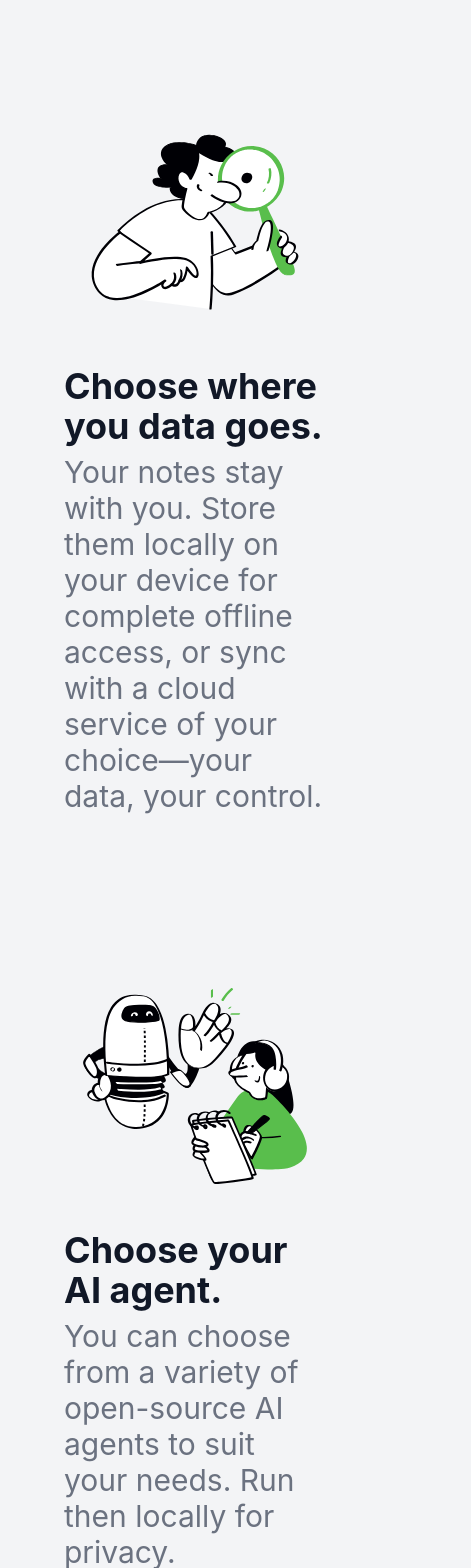
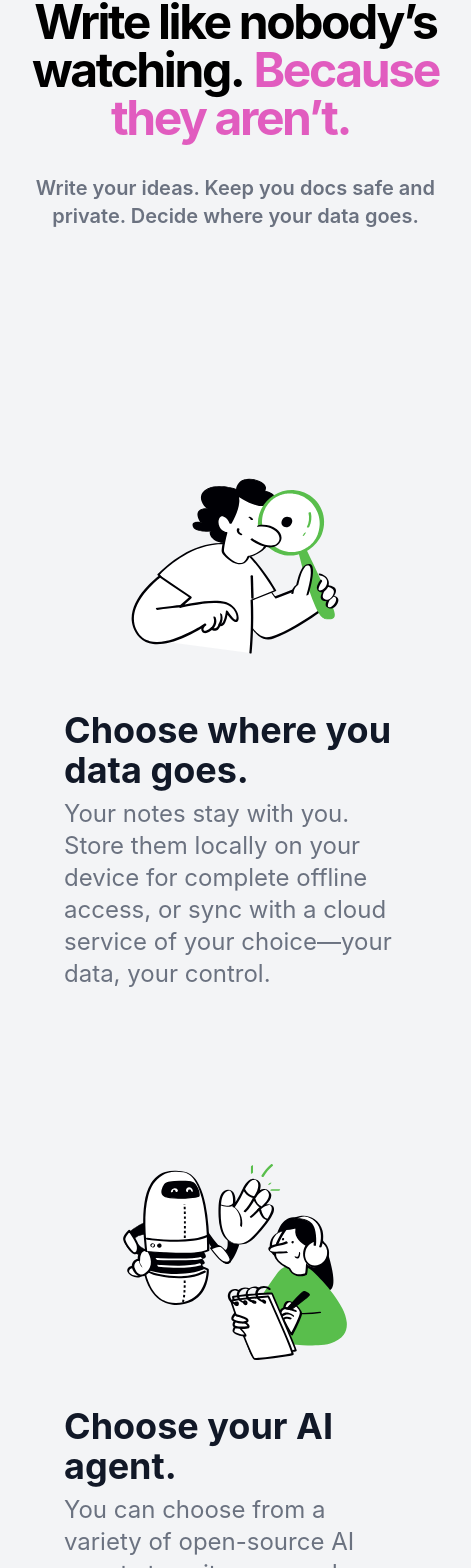
Before and after one commit to leandroBorgesFerreira/WriteopiaLandingPage, a React (Create React App) app: page / in a window 390 px wide. Shown: the part 130-1698 px from the top of the page, 471 px wide, since content can reach past the window. Built offline with nearby package versions, Linux system fonts and the light colour scheme.

Commit message:
Fixing text for pitch

```diff
--- a/src/home/pitch.tsx
+++ b/src/home/pitch.tsx
@@ -20,7 +20,7 @@ function DataChoice() {
       <div className="flex flex-col-reverse lg:flex-row items-center py-10">
         <div className="p-6 px-10 items-center justify-center dark:text-gray-200 text-left max-w-4xl">
           <h2 className="text-4xl md:text-6xl font-bold">{t('pitch_data_choice_title')}</h2>
-          <p className="text-3xl mt-2 text-gray-500 dark:text-gray-400">{t('pitch_data_choice_subtitle')}</p>
+          <p className="text-2xl md:text-3xl mt-2 text-gray-500 dark:text-gray-400">{t('pitch_data_choice_subtitle')}</p>
         </div>
 
         <div className='w-10'/>
@@ -43,7 +43,7 @@ function AiChoice() {
 
         <div className="p-6 px-10 items-center justify-center dark:text-gray-200 text-left max-w-4xl">
           <h2 className="text-4xl md:text-6xl font-bold">{t('pitch_ai_choice_title')}</h2>
-          <p className="text-3xl mt-2 text-gray-500 dark:text-gray-400">{t('pitch_ai_choice_subtitle')}</p>
+          <p className="text-2xl md:text-3xl mt-2 text-gray-500 dark:text-gray-400">{t('pitch_ai_choice_subtitle')}</p>
         </div>
       </div>
     </Suspense>
@@ -58,7 +58,7 @@ function OpenFormat() {
       <div className="flex flex-col-reverse lg:flex-row items-center py-10">
         <div className="p-6 px-10 items-center justify-center dark:text-gray-200 text-left max-w-4xl">
           <h2 className="text-4xl md:text-6xl font-bold">{t('pitch_no_lockin_title')}</h2>
-          <p className="text-3xl mt-2 text-gray-500 dark:text-gray-400">{t('pitch_no_lockin_subtitle')}</p>
+          <p className="text-2xl md:text-3xl mt-2 text-gray-500 dark:text-gray-400">{t('pitch_no_lockin_subtitle')}</p>
         </div>
 
         <div className='w-10'/>
@@ -81,7 +81,7 @@ function Design() {
 
         <div className="p-6 px-10 items-center justify-center dark:text-gray-200 text-left max-w-4xl">
           <h2 className="text-4xl md:text-6xl font-bold">{t('pitch_pretty_design_title')}</h2>
-          <p className="text-3xl mt-2 text-gray-500 dark:text-gray-400">{t('pitch_pretty_design_subtitle')}</p>
+          <p className="text-2xl md:text-3xl mt-2 text-gray-500 dark:text-gray-400">{t('pitch_pretty_design_subtitle')}</p>
         </div>
       </div>
     </Suspense>
--- a/src/routes/root.tsx
+++ b/src/routes/root.tsx
@@ -4,12 +4,13 @@ import Newsletter from "../home/newsletter";
 import Footer from "../components/ui/footer";
 import React from "react";
 import Pitch from "../home/pitch";
+import Hero from "@/home/hero";
 
 export default function Root() {
 	return (
 		<div>
 			<Header />
-			{/* <Hero /> */}
+			<Hero />
 			<Pitch />
 			<Compatibility />
 			<Newsletter />
```
